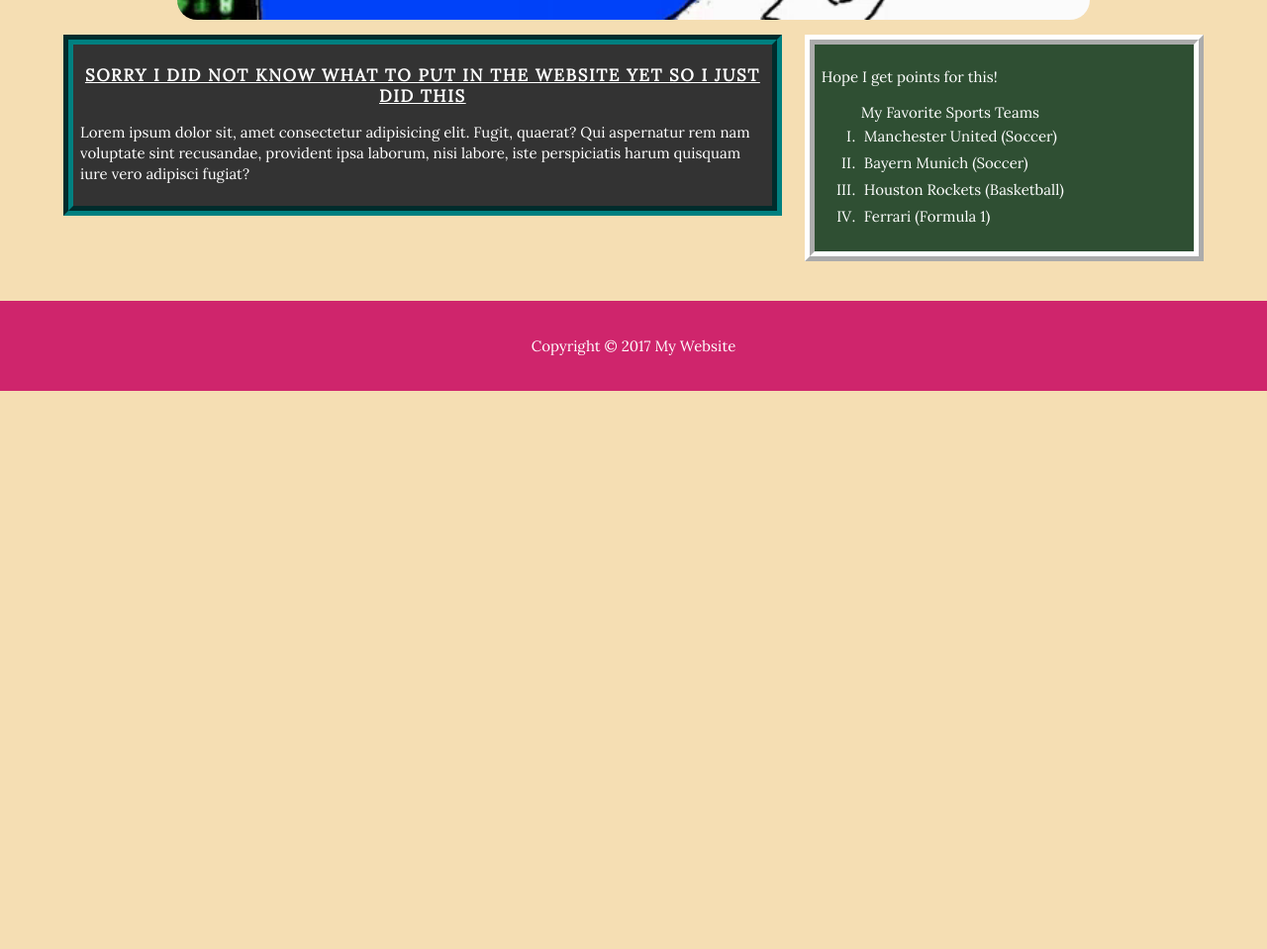
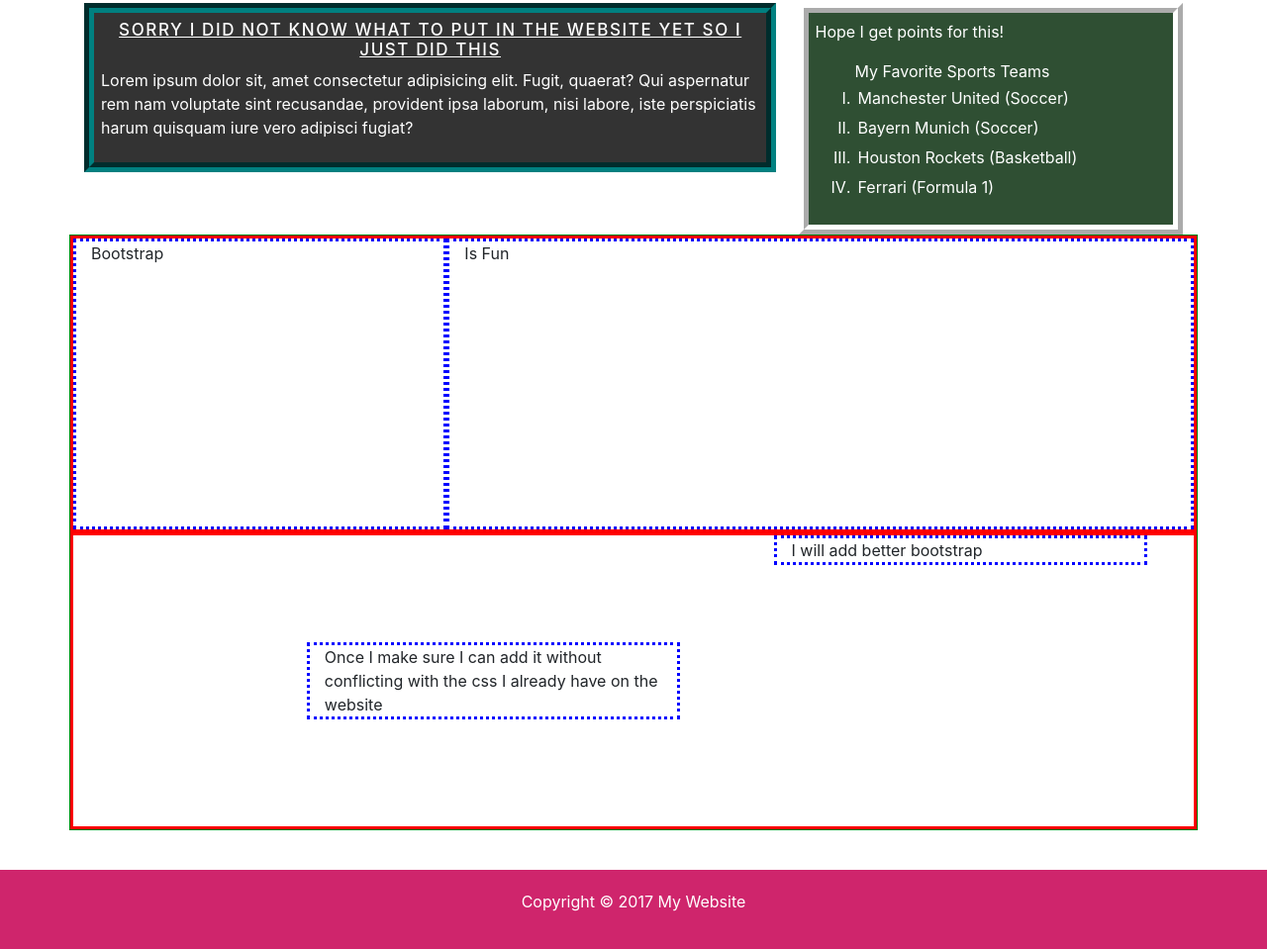
Before and after one commit to Amanjeet-Singh/Amanjeet-Singh.github.io, a plain HTML site: page index.html in a window 1280 px wide. Shown: the part 945-1904 px from the top of the page at 99% size. Before the commit the page ends 1340 px from the top, so only its background shows below. Drawn offline with nearby package versions, Linux system fonts and the light colour scheme.

Commit message:
Updating index.html with bootstrap and adding the .gitignore file

```diff
--- a/index.html
+++ b/index.html
@@ -7,6 +7,22 @@
     <title>Amanjeet's Website</title>
     <link rel="stylesheet" href="css/style.css">
     <link href="https://fonts.googleapis.com/css?family=Lora&display=swap" rel="stylesheet">
+    <link rel="stylesheet" href="https://stackpath.bootstrapcdn.com/bootstrap/4.4.1/css/bootstrap.min.css" integrity="sha384-Vkoo8x4CGsO3+Hhxv8T/Q5PaXtkKtu6ug5TOeNV6gBiFeWPGFN9MuhOf23Q9Ifjh" crossorigin="anonymous">
+    <style>
+        .my-container{
+            border: 1px solid green;
+        }
+
+        .my-row{
+            border: 3px solid red;
+            height: 300px;
+        }
+
+        .my-col{
+            border: 3px dotted blue;
+        }
+    </style>
+
 </head>
 <body>
     <header id="header">
@@ -50,6 +66,25 @@
     </aside>
    </div>
 
+   <div class="container my-container">
+    <div class="row my-row">
+        <div class="col-md-4 col-sm-6 my-col">
+            Bootstrap
+        </div>
+        <div class="col-md-8 col-sm-6 my-col">
+            Is Fun
+        </div>
+    </div>
+    <div class="row justify-content-around align-items-center my-row">
+        <div class="col-4 align-self-start my-col order-md-12">
+            I will add better bootstrap
+        </div>
+        <div class="col-4 my-col order-md-2 offset-md-2">
+            Once I make sure I can add it without conflicting with the css I already have on the website
+        </div>
+    </div>
+</div>
+
    <footer id="footer">
        <p>Copyright &copy; 2017 My Website</p>
    </footer>
```
